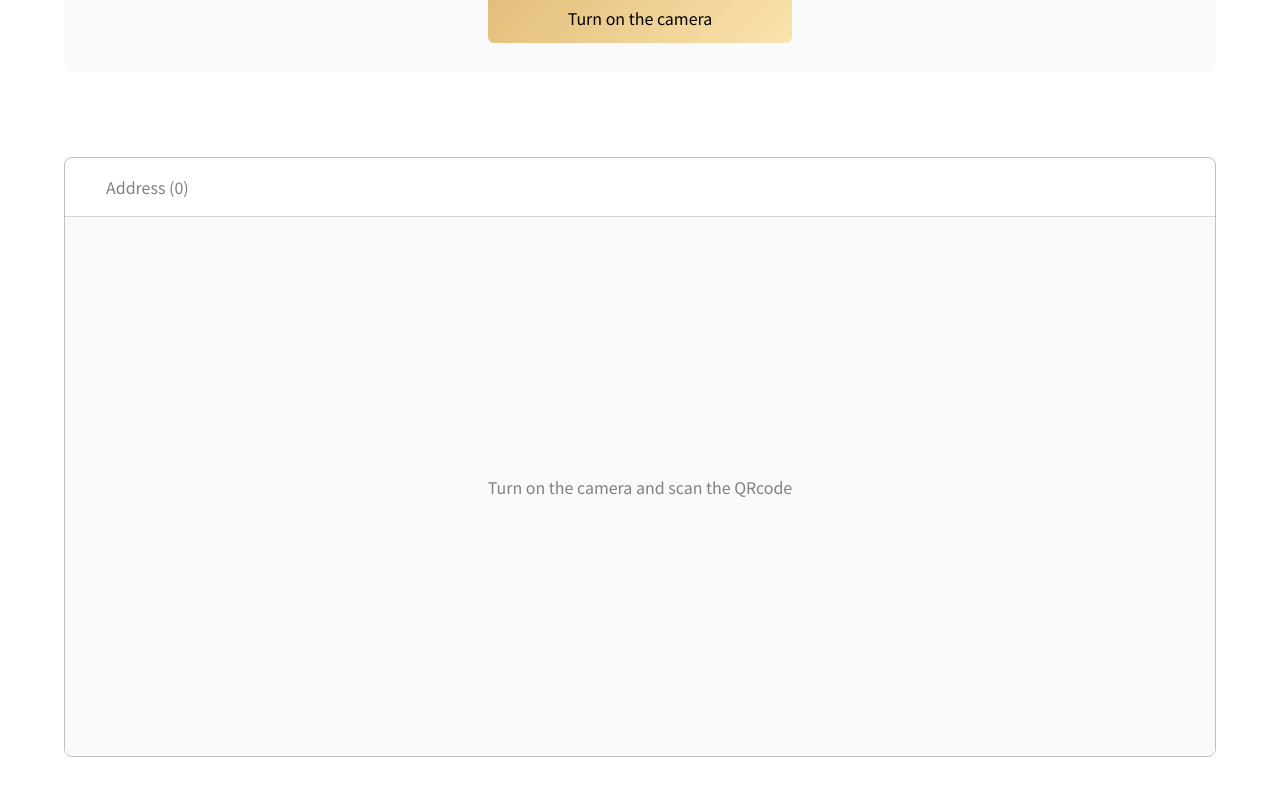
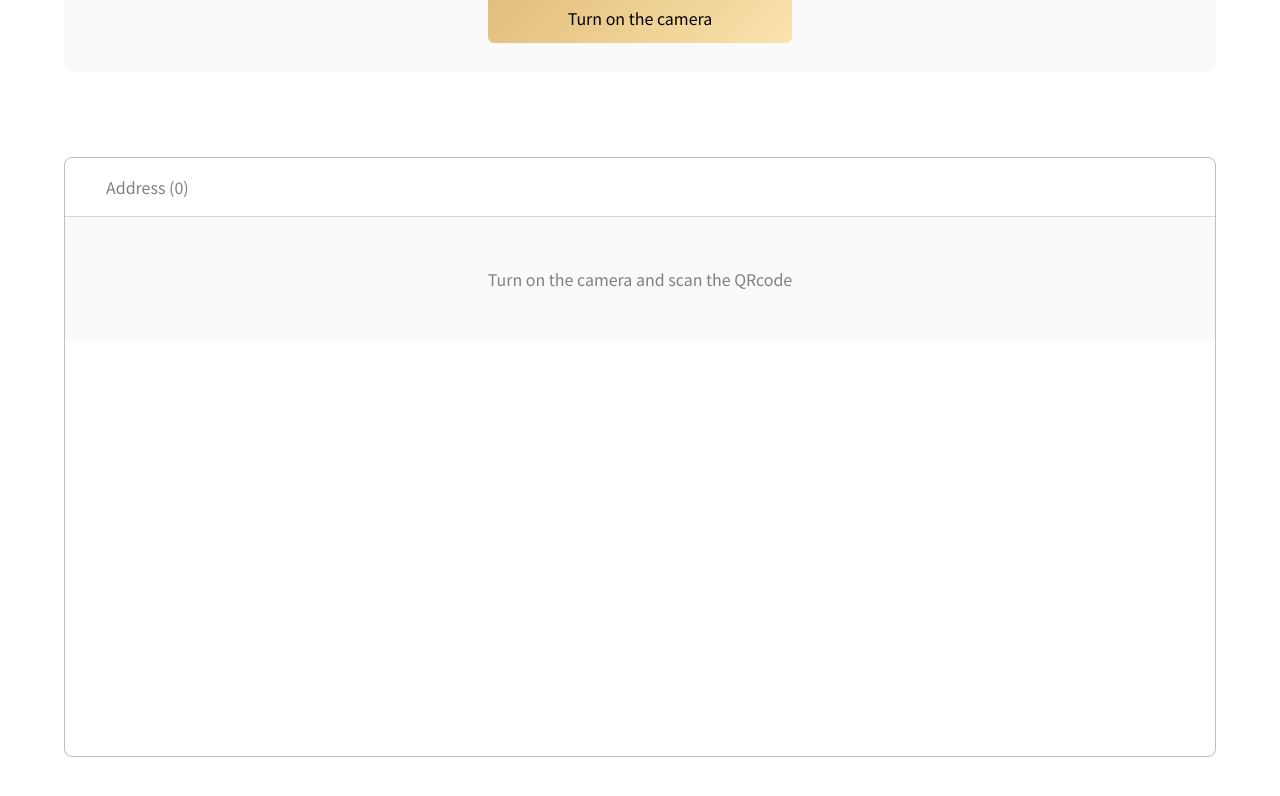
Before and after one commit to balletcrypto/evian, a React app: page /qrscan in a window 1280 px wide. Shown: the part 324-1120 px from the top of the page. Before the commit the page ends 1081 px from the top, so only its background shows below. Built offline with nearby package versions, Linux system fonts and the light colour scheme.

Commit message:
fix qrscan some bugs

```diff
--- a/src/pages/Qrscan/index.js
+++ b/src/pages/Qrscan/index.js
@@ -10,7 +10,7 @@ export default () => {
   const [addressArray, setAddressArray] = useState([])
   const [repeatIndex, setRepeatIndex] = useState('')
   return (
-    <div className="container" >
+    <div className="container" style={{ paddingBottom: '50px' }}>
       <div className="cameraWraper">
         {!isOpenCamera ? (
           <div className="cameraNotShow" >
@@ -33,7 +33,7 @@ export default () => {
                     }, 1000);
                   }
                   if (addressArray.length === 0 || addressArray.indexOf(data) < 0) {
-                    setAddressArray(addressArray.concat(data))
+                    setAddressArray(addressArray.concat(data).reverse())
                   }
                 }
               }}
--- a/src/pages/Qrscan/index.scss
+++ b/src/pages/Qrscan/index.scss
@@ -50,7 +50,7 @@
 .addressList {
   border-radius: 8px;
   border: solid 1px #bebebe;
-  height: 600px;
+  min-height: 600px;
   overflow: hidden;
   .addressHeader {
     color: #808080;
@@ -97,7 +97,7 @@
   .noAddress {
     background: #fafafa;
     width: 100%;
-    height: calc(100% - 59px);
+    padding: 50px 0;
     display: flex;
     justify-content: center;
     align-items: center;
@@ -108,7 +108,6 @@
 
 .addressContent {
   width: 100%;
-  height: calc(100% - 59px);
   display: flex;
   .left {
     width: 48px;
```
